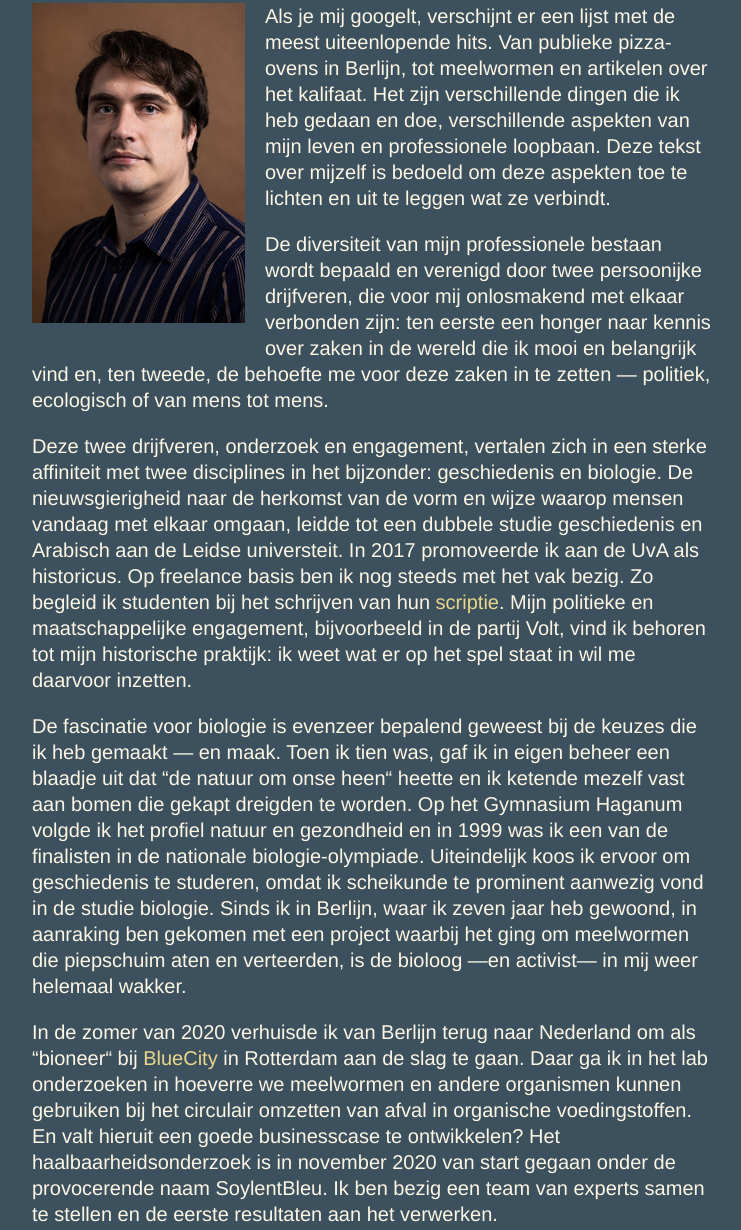
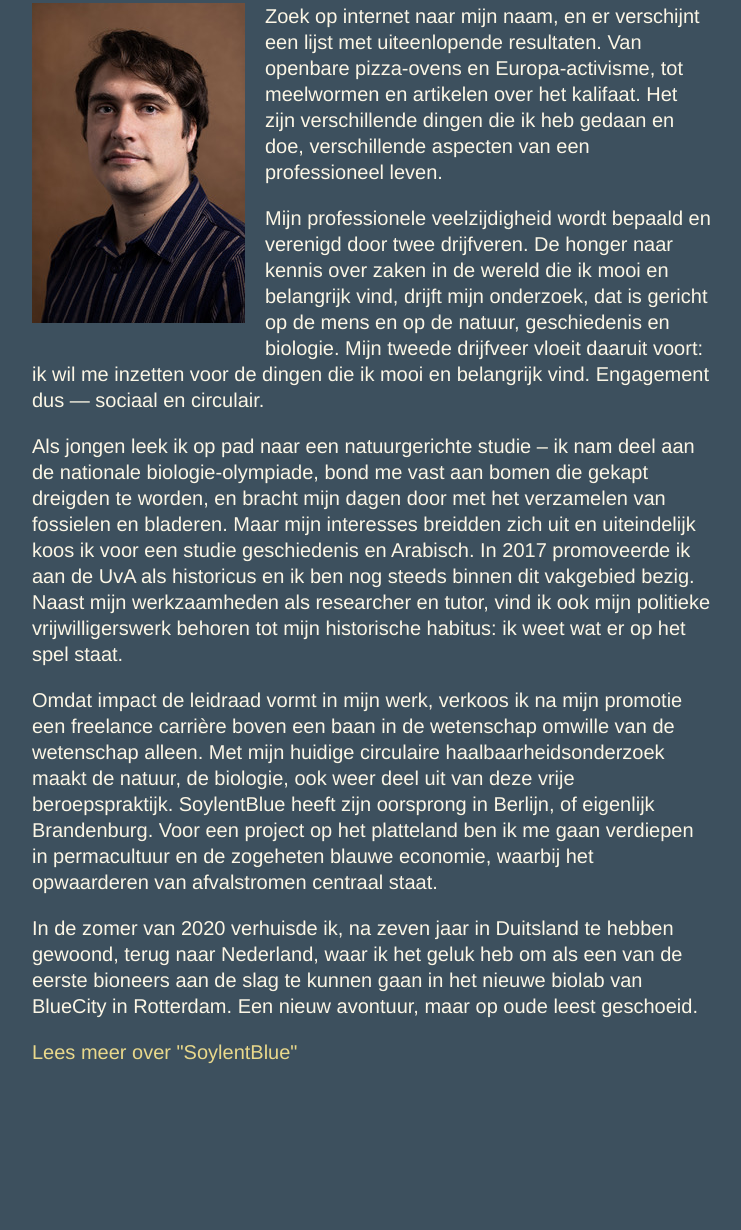
Before and after one commit to WillemFlinterman/willemflinterman.com, a plain HTML site: page index.html in a window 1280 px wide. Shown: the part 477-1707 px from the top of the page, without its empty margins (268-1009 px from the left). Drawn offline with Linux system fonts and the light colour scheme.

Commit message:
Update index.html

```diff
--- a/index.html
+++ b/index.html
@@ -20,39 +20,29 @@
 
 
       <p>
-        <img src="images/Willem_©JurreRompa_2O5A8835.jpeg" class='left'>Als je mij googelt, verschijnt er een
-        lijst met de meest uiteenlopende hits. Van publieke pizza-ovens in Berlijn, tot meelwormen en artikelen over het kalifaat.
-        Het zijn verschillende dingen die ik heb gedaan en doe, verschillende aspekten van mijn leven en professionele loopbaan.
-        Deze tekst over mijzelf is bedoeld om deze aspekten toe te lichten en uit te leggen wat
-        ze verbindt.</p>
+        <img src="images/Willem_©JurreRompa_2O5A8835.jpeg" class='left'>Zoek op internet naar mijn naam, en er verschijnt een lijst met
+        uiteenlopende resultaten. Van openbare pizza-ovens en Europa-activisme, tot meelwormen en artikelen over het kalifaat.
+        Het zijn verschillende dingen die ik heb gedaan en doe, verschillende aspecten van een professioneel leven.</p>
 
-      <p>De diversiteit van mijn professionele bestaan wordt bepaald en verenigd door twee persoonijke drijfveren, die voor mij
-        onlosmakend met elkaar verbonden zijn: ten eerste een honger naar kennis over zaken in de wereld die ik mooi en belangrijk vind
-        en, ten tweede, de behoefte me voor deze zaken in te zetten — politiek, ecologisch of van mens tot mens.</p>
+      <p>Mijn professionele veelzijdigheid wordt bepaald en verenigd door twee drijfveren. De honger naar kennis over zaken in de wereld
+        die ik mooi en belangrijk vind, drijft mijn onderzoek, dat is gericht op de mens en op de natuur, geschiedenis en biologie.
+        Mijn tweede drijfveer vloeit daaruit voort: ik wil me inzetten voor de dingen die ik mooi en belangrijk vind.
+        Engagement dus — sociaal en circulair.</p>
 
-      <p>Deze twee drijfveren, onderzoek en engagement, vertalen zich in een sterke affiniteit met
-        twee disciplines in het bijzonder: geschiedenis en biologie. De nieuwsgierigheid naar de herkomst van de vorm en wijze waarop mensen
-        vandaag met elkaar omgaan, leidde tot een dubbele studie geschiedenis en Arabisch aan de Leidse universteit. In 2017 promoveerde ik
-        aan de UvA als historicus. Op freelance basis ben ik nog steeds met het vak bezig. Zo begleid ik studenten bij
-        het schrijven van hun <a href="https://www.topscriptie.nl/begeleider/willem-flintermann/"
-        target="_blank">scriptie</a>. Mijn politieke en maatschappelijke engagement, bijvoorbeeld in de partij Volt, vind ik
-        behoren tot mijn historische praktijk: ik weet wat er op het spel staat in wil me daarvoor inzetten.</p>
+      <p>Als jongen leek ik op pad naar een natuurgerichte studie – ik nam deel aan de nationale biologie-olympiade, bond me vast aan bomen
+        die gekapt dreigden te worden, en bracht mijn dagen door met het verzamelen van fossielen en bladeren. Maar mijn interesses breidden
+        zich uit en uiteindelijk koos ik voor een studie geschiedenis en Arabisch. In 2017 promoveerde ik aan de UvA als historicus en ik ben
+        nog steeds binnen dit vakgebied bezig. Naast mijn werkzaamheden als researcher en tutor, vind ik ook mijn politieke vrijwilligerswerk
+        behoren tot mijn historische habitus: ik weet wat er op het spel staat.</p>
 
-      <p>De fascinatie voor biologie is evenzeer bepalend geweest bij de keuzes die ik heb gemaakt — en maak. Toen ik tien was,
-        gaf ik in eigen beheer een blaadje uit dat “de natuur om onse heen“ heette en ik ketende
-        mezelf vast aan bomen die gekapt dreigden te worden. Op het Gymnasium Haganum volgde ik het profiel natuur en gezondheid en
-        in 1999 was ik een van de finalisten in de nationale biologie-olympiade.
-        Uiteindelijk koos ik ervoor om geschiedenis te studeren, omdat ik scheikunde te prominent aanwezig vond in de studie biologie.
-        Sinds ik in Berlijn, waar ik zeven jaar heb gewoond, in aanraking ben gekomen met een project waarbij het ging om
-        meelwormen die piepschuim aten en verteerden, is de bioloog —en activist— in mij weer helemaal wakker.</p>
+      <p>Omdat impact de leidraad vormt in mijn werk, verkoos ik na mijn promotie een freelance carrière boven een baan in de wetenschap
+        omwille van de wetenschap alleen. Met mijn huidige circulaire haalbaarheidsonderzoek maakt de natuur, de biologie, ook weer deel uit
+        van deze vrije beroepspraktijk. SoylentBlue heeft zijn oorsprong in Berlijn, of eigenlijk Brandenburg. Voor een project op het platteland
+        ben ik me gaan verdiepen in permacultuur en de zogeheten blauwe economie, waarbij het opwaarderen van afvalstromen centraal staat.</p>
 
-       <p>In de zomer van 2020 verhuisde ik van Berlijn terug naar Nederland om als “bioneer“ bij <a href="https://www.bluecitylab.nl/our-bioneers/"
-        target="_blank">BlueCity</a> in Rotterdam aan de slag te gaan. Daar ga ik in het lab onderzoeken in hoeverre we meelwormen en
-        andere organismen kunnen gebruiken bij het circulair omzetten van afval in organische
-        voedingstoffen. En valt hieruit een goede businesscase te ontwikkelen? Het haalbaarheidsonderzoek is in
-        november 2020 van start gegaan onder de provocerende naam SoylentBleu. Ik ben bezig
-        een team van experts samen te stellen en de eerste resultaten aan het verwerken. </p>
-
+       <p>In de zomer van 2020 verhuisde ik, na zeven jaar in Duitsland te hebben gewoond, terug naar Nederland, waar ik het geluk heb om als
+         een van de eerste bioneers aan de slag te kunnen gaan in het nieuwe biolab van BlueCity in Rotterdam. Een nieuw avontuur, maar op oude
+         leest geschoeid.</p>
 
 
       <p><a href="https://www.soylentblue.eu/" target="_blank">Lees meer over "SoylentBlue"</a></p>
```
